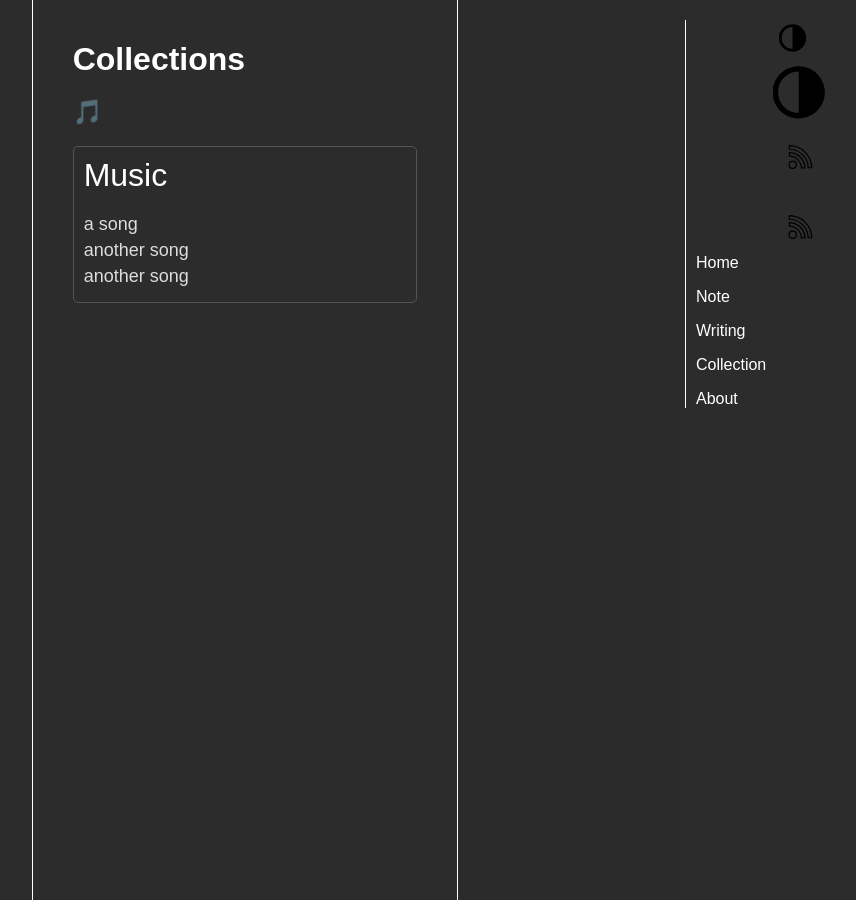
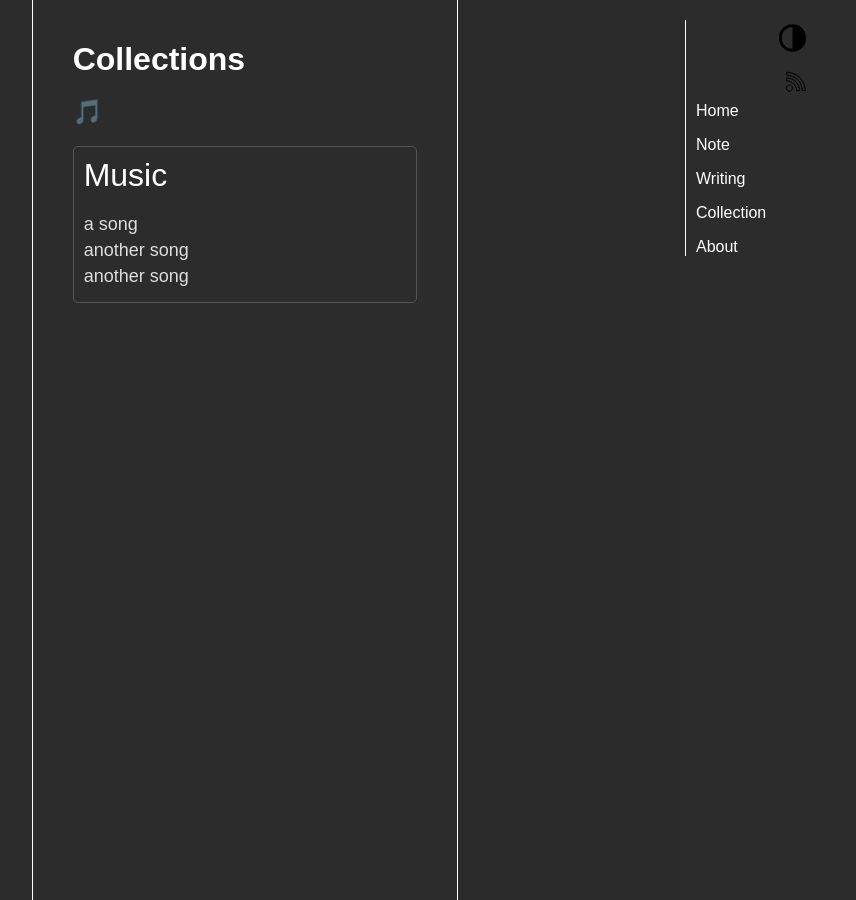
Before and after one commit to faithk7/faithk7.github.io, a Jekyll site: the page built from collection.html, in a window 1280 px wide. Shown: the whole page, without its empty margins (395-1251 px from the left). Built offline with Jekyll 4.4.1, drawn with Linux system fonts in a browser that asks for light colours.

Commit message:
r: get rid of the testing icons

```diff
--- a/_includes/nav.html
+++ b/_includes/nav.html
@@ -19,15 +19,11 @@
                                 class="o-setting-icon" /> -->
                             {% include svg_switch.html %}
                         </button>
-                        {% include svg_switch.html %}
                         <a href="/feed.xml">
                             <!-- <img src="{{ '/assets/rss.svg' | relative_url }}" alt="Icon Description"
                                 class="o-setting-icon" /> -->
                             {% include svg_rss.html %}
                         </a>
-
-                        {% include svg_rss.html %}
-
                     </div>
                 </li>
                 <li class="o-navbar-item"><a href="{{ '/note' | relative_url }}">Note</a></li>
```
